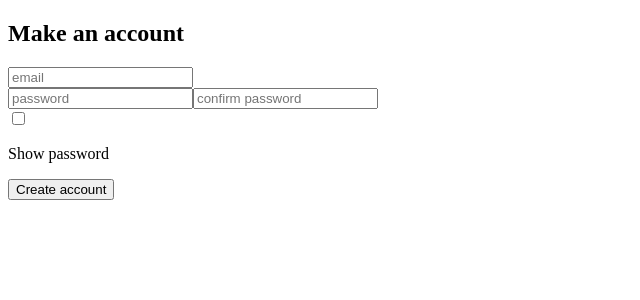
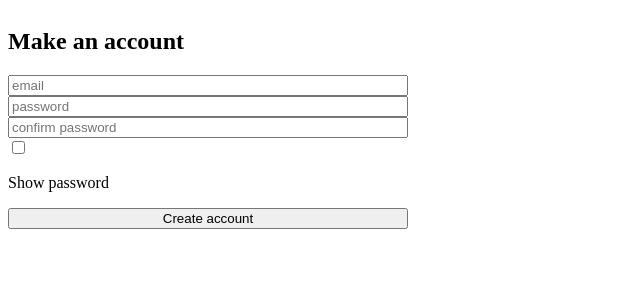
Before and after one commit to zerofille/reg-form-frontend, a React (Create React App) app: page / in a window 1280 px wide. Shown: the top 300 px of the page, without its empty margins (0-640 px from the left). Built offline with nearby package versions, Linux system fonts and the light colour scheme.

Commit message:
Add error msg

```diff
--- a/src/Components/regForm.js
+++ b/src/Components/regForm.js
@@ -25,20 +25,23 @@ function RegForm(props) {
       <Formik initialValues={initialValues} onSubmit={submitHandler} validationSchema={SIGN_IN_SCHEME}  validateOnChange={false}>
         {(formikProps) => {
           return (
-            <Form>
+            <Form style={{ display: 'flex', flexDirection: 'column', width: '400px' }}>
               <h1>Make an account</h1>
               <Field type="text" name="email" placeholder="email" />
-              <div>
+              <ErrorMessage name="email"/>
+              <div style={{ display: 'flex', flexDirection: 'column'}}>
                 <Field
                   name="password"
                   placeholder="password"
                   type={passwordState ? "text" : "password"}
                 />
+                <ErrorMessage name="password"/>
                 <Field
                   name="passwordConf"
                   placeholder="confirm password"
                   type={passwordState ? "text" : "password"}
                 />
+                <ErrorMessage name="passwordConf"/>
               </div>
               <div>
                 <Field
```
